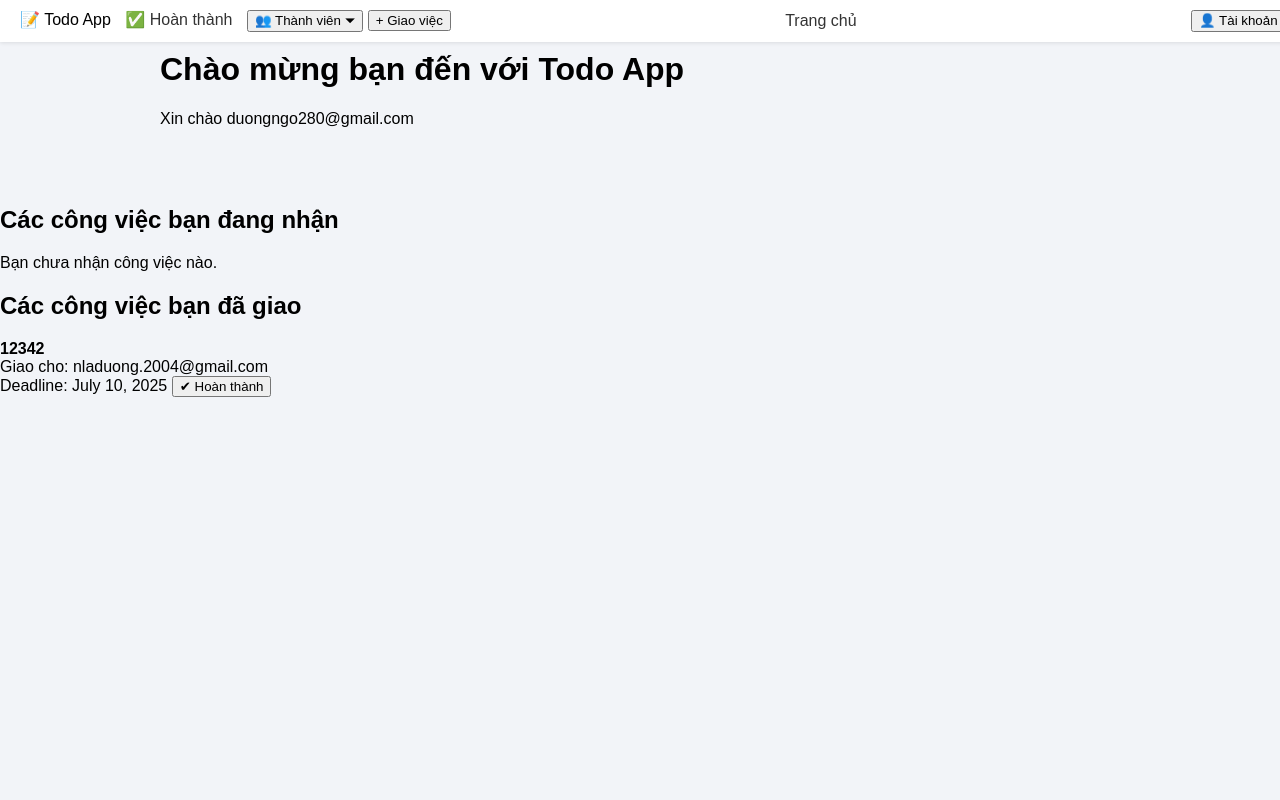
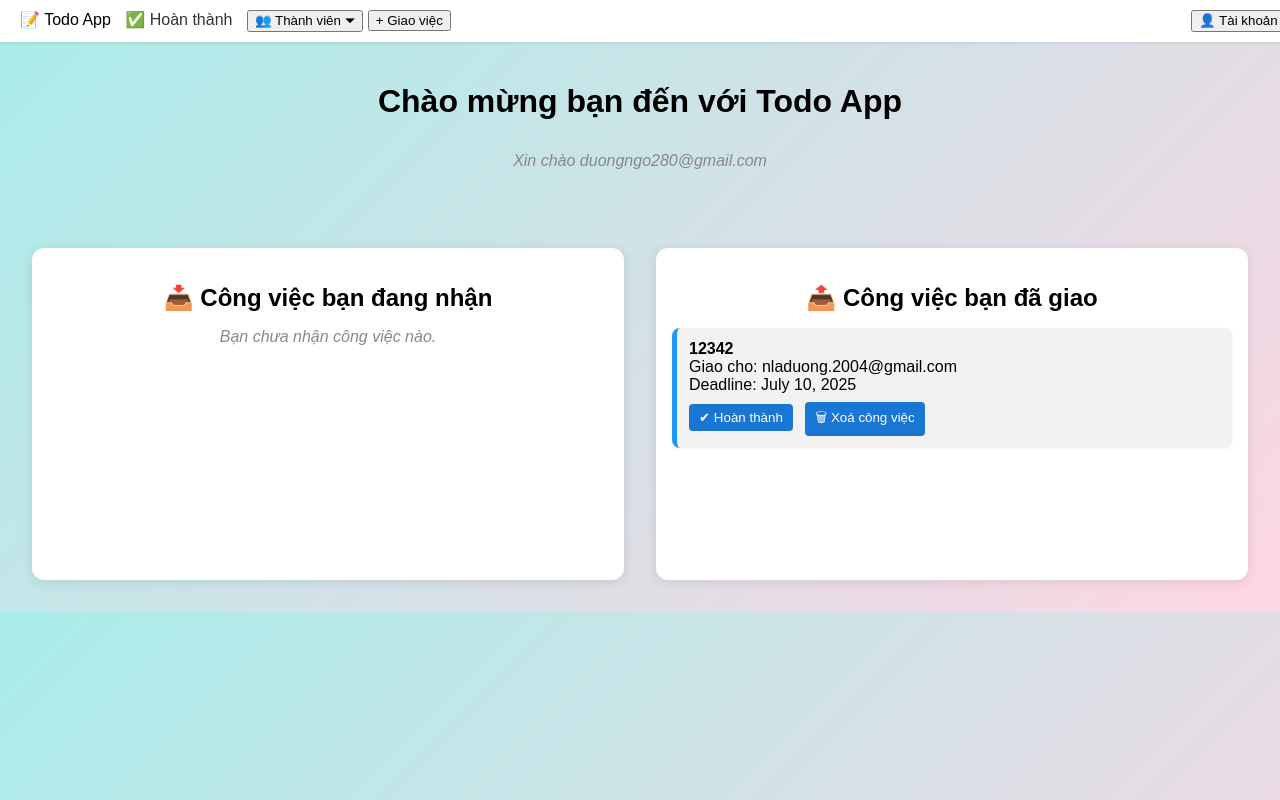
Before and after one commit to Anonymous-204/test, a Django app: page / in a window 1280 px wide. Run offline with Django 5.2, Linux system fonts and the light colour scheme; a user stored in the database is signed in; data comes from the database, SQL or seed files in the repository; both versions use the stored data as it was after the commit.

Commit message:
hoan tat giao viec

```diff
--- a/Todo_app/core/urls.py
+++ b/Todo_app/core/urls.py
@@ -12,4 +12,5 @@ urlpatterns = [
     path('archive/', views.archive_view, name='archive'),
     path('complete-task/<int:task_id>/', views.complete_task_view, name='complete_task'),
     path('delete-task/<int:task_id>/', views.delete_task_view, name='delete_task'),
+    path("delete-archived-task/<int:task_id>/", views.delete_archived_task, name="delete_archived_task"),
 ]
--- a/Todo_app/core/views.py
+++ b/Todo_app/core/views.py
@@ -162,7 +162,7 @@ def archive_view(request):
         "tasks_assigned": tasks_assigned,
         "tasks_received": tasks_received
     })
-
+# xoá/hoàn thành công việc
 @login_required
 def complete_task_view(request, task_id):
     task = get_object_or_404(Task, id=task_id)
@@ -181,3 +181,16 @@ def delete_task_view(request, task_id):
 
     task.delete()
     return JsonResponse({'success': True})
+# xoá trong archive
+@login_required
+@require_POST
+def delete_archived_task(request, task_id):
+    try:
+        task = Task.objects.get(id=task_id, is_completed=True)
+        if task.assigner != request.user and task.assignee != request.user:
+            return JsonResponse({'success': False, 'error': 'Bạn không có quyền xoá task này.'}, status=403)
+
+        task.delete()
+        return JsonResponse({'success': True})
+    except Task.DoesNotExist:
+        return JsonResponse({'success': False, 'error': 'Không tìm thấy task.'}, status=404)
--- a/Todo_app/static/menu.js
+++ b/Todo_app/static/menu.js
@@ -152,3 +152,21 @@ function deleteTask(taskId) {
     }
   });
 }
+// xoá archive
+function deleteArchivedTask(taskId) {
+  fetch(`/delete-archived-task/${taskId}/`, {
+    method: "POST",
+    headers: {
+      "X-CSRFToken": getCookie("csrftoken")
+    }
+  })
+  .then(res => res.json())
+  .then(data => {
+    if (data.success) {
+      const card = document.getElementById(`task-${taskId}`);
+      if (card) card.remove();
+    } else {
+      alert(data.error || "Không thể xoá công việc.");
+    }
+  });
+}
--- a/Todo_app/static/style2.css
+++ b/Todo_app/static/style2.css
@@ -1,8 +1,10 @@
 body {
   margin: 0;
-  font-family: sans-serif;
-  background: #f2f4f8;
+  padding: 50px;
+  font-family: Arial;
+  background: linear-gradient(135deg, #a8edea, #fed6e3);
 }
+
 
 .navbar {
   position: fixed;
@@ -81,3 +83,71 @@ body {
 .nav-left {
   position: relative;
 }
+
+
+
+
+
+body {
+  font-family: Arial, sans-serif;
+  margin: 0;
+  padding: 2rem;
+  background-color: #f9f9f9;
+}
+
+h1 {
+  text-align: center;
+  margin-bottom: 2rem;
+}
+
+.task-container {
+  display: flex;
+  gap: 2rem;
+  flex-wrap: wrap;
+  justify-content: center;
+}
+
+.task-column {
+  background: #ffffff;
+  border-radius: 12px;
+  box-shadow: 0 2px 12px rgba(0, 0, 0, 0.1);
+  padding: 1rem;
+  width: 400px;
+  min-height: 300px;
+  flex: 1 1 300px;
+}
+
+.task-column h2 {
+  text-align: center;
+  margin-bottom: 1rem;
+}
+
+.task-card {
+  background: #f2f2f2;
+  border-radius: 8px;
+  padding: 0.75rem;
+  margin-bottom: 1rem;
+  border-left: 5px solid #2196f3;
+  box-shadow: 0 1px 4px rgba(0,0,0,0.05);
+}
+
+.task-card button {
+  background: #1976d2;
+  color: white;
+  border: none;
+  padding: 6px 10px;
+  border-radius: 4px;
+  cursor: pointer;
+  margin-top: 0.5rem;
+  margin-right: 0.5rem;
+}
+
+.task-card button:hover {
+  background: #0d47a1;
+}
+
+p {
+  text-align: center;
+  font-style: italic;
+  color: #888;
+}
--- a/Todo_app/templates/index.html
+++ b/Todo_app/templates/index.html
@@ -47,10 +47,6 @@
         </form>
       </div>
 
-
-    </div>
-    <div class="nav-center">
-      <a href="/">Trang chủ</a>
     </div>
     <div class="nav-right" id="user-menu">
       <button id="account">👤 Tài khoản ⏷</button>
@@ -69,31 +65,43 @@
   </main>
 
 
-  <div id="sent-tasks" class="task-list" style="margin-top: 2rem;">
+<div id="sent-tasks" class="task-list" style="margin-top: 2rem;">
+  <div class="task-container">
 
-    <div id="received-tasks" class="task-list" style="margin-top: 2rem;">
-      <h2>Các công việc bạn đang nhận</h2>
+    <!-- Cột trái: Công việc bạn đang nhận -->
+    <div class="task-column">
+      <h2>📥 Công việc bạn đang nhận</h2>
       {% for task in tasks_i_receive %}
-        <div class="task-card">
-          <strong>{{ task.content }}</strong><br>Giao bởi: {{ task.assigner.username }}<br>
-          Deadline: {{ task.deadline }}
+        <div class="task-card" id="task-{{ task.id }}">
+          <strong>{{ task.content }}</strong><br>
+          Giao bởi: {{ task.assigner.username }}<br>
+          Deadline: {{ task.deadline }}<br>
           <button onclick="completeTask({{ task.id }})">✔ Hoàn thành</button>
+          <button onclick="deleteTask({{ task.id }})">🗑 Xoá công việc</button>
         </div>
       {% empty %}
         <p>Bạn chưa nhận công việc nào.</p>
       {% endfor %}
     </div>
 
-    <h2>Các công việc bạn đã giao</h2>
+    <!-- Cột phải: Công việc bạn đã giao -->
+    <div class="task-column">
+      <h2>📤 Công việc bạn đã giao</h2>
       {% for task in tasks_i_assign %}
-        <div class="task-card">
-          <strong>{{ task.content }}</strong><br>Giao cho: {{ task.assignee.username }}<br>
-          Deadline: {{ task.deadline }}
+        <div class="task-card" id="task-{{ task.id }}">
+          <strong>{{ task.content }}</strong><br>
+          Giao cho: {{ task.assignee.username }}<br>
+          Deadline: {{ task.deadline }}<br>
           <button onclick="completeTask({{ task.id }})">✔ Hoàn thành</button>
+          <button onclick="deleteTask({{ task.id }})">🗑 Xoá công việc</button>
         </div>
       {% empty %}
         <p>Chưa có công việc nào được giao.</p>
       {% endfor %}
+    </div>
+
   </div>
+</div>
+
 </body>
 </html>
```
Also changed, not shown: Todo_app/static/index.js (added, +17 -0 lines), Todo_app/templates/archive.html (+135 -23 lines), Todo_app/db.sqlite3.
